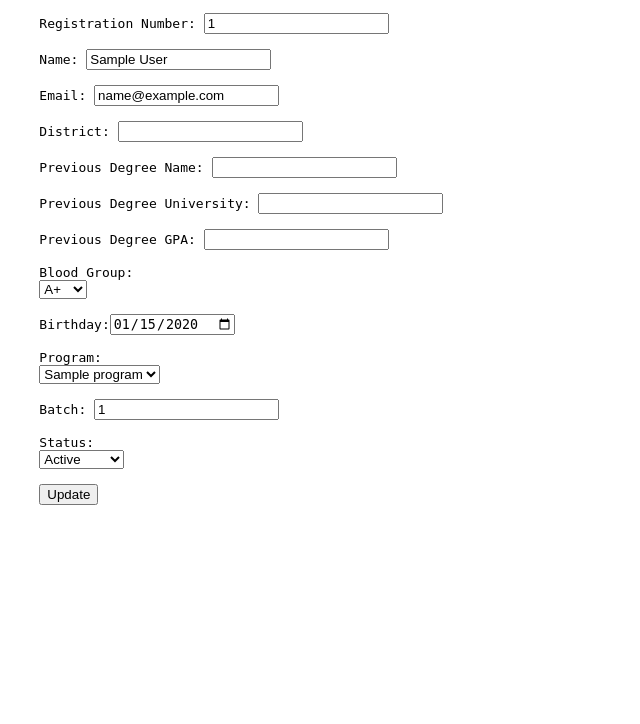
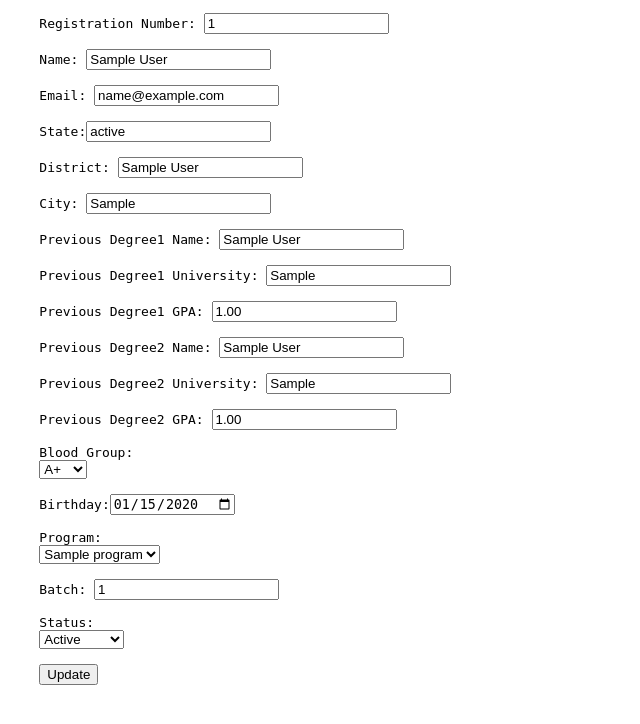
Before and after one commit to Intern1-ss/FULL-STACK-PROJECT, a Django app: page /student/update/1/ in a window 1280 px wide. Shown: the top 724 px of the page, without its empty margins (0-640 px from the left). Run offline with Django 5.2, Linux system fonts and the light colour scheme; tables that the repository leaves empty hold one stand-in row (values such as "Sample post").

```diff
--- a/lms/student/urls.py
+++ b/lms/student/urls.py
@@ -5,7 +5,7 @@ urlpatterns = [
     path('', views.studenthome, name='studenthome'),
     path('add-student/', views.add_student, name='add_student'),
     path('student/update/<int:regd_no>/', views.update_student, name='update_student'),
+    path('get_districts/<int:state_id>/', views.get_districts_by_state, name='get_districts_by_state'),
 
-    # ✅ AJAX endpoint for loading districts dynamically
-    path('get_districts/<int:state_id>/', views.get_districts_by_state, name='get_districts_by_state'),
+    path('bulk_upload/', views.bulk_upload_students, name='bulk_upload'),
 ]
--- a/lms/student/views.py
+++ b/lms/student/views.py
@@ -5,6 +5,9 @@ from datetime import datetime
 from django.contrib import messages
 from django.shortcuts import get_object_or_404
 from django.http import JsonResponse
+
+from openpyxl import load_workbook
+from django.core.exceptions import ValidationError
 
 def studenthome(request):
     return render(request,'home.html')
@@ -121,3 +124,104 @@ def get_states(request):
 def get_districts_by_state(request, state_id):
     districts = District.objects.filter(state_id=state_id).values('id', 'name')
     return JsonResponse(list(districts), safe=False)
+
+
+
+
+
+
+
+
+
+def bulk_upload_students(request):
+    if request.method == 'POST' and request.FILES['excel_file']:
+        excel_file = request.FILES['excel_file']
+        wb = load_workbook(filename=excel_file)
+        sheet = wb.active
+
+        headers = [cell.value for cell in sheet[1]]
+        expected_headers = [
+            "regd_no", "name", "email", "state_name", "district_name","city", "prev_degree1_name",
+            "prev_degree1_university", "prev_degree1_gpa", "prev_degree2_name",
+            "prev_degree2_university", "prev_degree2_gpa", "blood_group", "birthday",
+            "program", "batch", "status"
+        ]
+
+        if headers != expected_headers:
+            messages.error(request, "Excel format is incorrect. Expected headers: " + ", ".join(expected_headers))
+            return redirect('studenthome')
+
+        success_count = 0
+        error_entries = []
+
+        for row in sheet.iter_rows(min_row=2, values_only=True):
+            data = dict(zip(headers, row))
+
+            try:
+                # Validate required fields
+                if not data['regd_no'] or not data['email'] or not data['name'] or not data['program']:
+                    raise ValueError("Missing required fields.")
+
+                # Check for duplicates
+                if Student.objects.filter(regd_no=data['regd_no']).exists():
+                    raise ValueError(f"Registration number {data['regd_no']} already exists.")
+                if Student.objects.filter(email=data['email']).exists():
+                    raise ValueError(f"Email {data['email']} already exists.")
+
+                # Validate blood group
+                if data['blood_group'] and data['blood_group'] not in dict(Student.BLOOD_GROUP_CHOICES):
+                    raise ValueError(f"Invalid blood group: {data['blood_group']}")
+
+                # Validate status
+                if data['status'] and data['status'] not in dict(Student.STATUS_CHOICES):
+                    raise ValueError(f"Invalid status: {data['status']}")
+
+                # Validate and fetch Program
+                try:
+                    program = Program.objects.get(name__iexact=data['program'])
+                except Program.DoesNotExist:
+                    raise ValueError(f"Program '{data['program']}' does not exist.")
+
+                # Parse birthday (expected DD-MM-YYYY)
+                birthday = None
+                if data['birthday']:
+                    try:
+                        birthday = datetime.strptime(data['birthday'], '%d-%m-%Y').date()
+                    except ValueError:
+                        raise ValueError("Birthday format should be DD-MM-YYYY")
+
+                # Create student
+                Student.objects.create(
+                    regd_no=data['regd_no'],
+                    name=data['name'],
+                    email=data['email'],
+                    state_name=data['state_name'] or '',
+                    district_name=data.get('district_name') or '',
+                    city=data.get('city') or '',
+                    prev_degree1_name=data.get('prev_degree1_name') or '',
+                    prev_degree1_university=data.get('prev_degree1_university') or '',
+                    prev_degree1_gpa=data.get('prev_degree1_gpa') or None,
+                    prev_degree2_name=data.get('prev_degree2_name') or '',
+                    prev_degree2_university=data.get('prev_degree2_university') or '',
+                    prev_degree2_gpa=data.get('prev_degree2_gpa') or None,
+                    blood_group=data.get('blood_group'),
+                    birthday=birthday,
+                    program=program,
+                    batch=data.get('batch') or datetime.now().year,
+                    status=data.get('status') or 'active',
+                    created_at=datetime.now(),
+                    updated_at=datetime.now()
+                )
+                success_count += 1
+
+            except Exception as e:
+                error_entries.append(f"{data.get('regd_no')} - {e}")
+
+        # Final message
+        if error_entries:
+            messages.warning(request, f"{success_count} students uploaded successfully. {len(error_entries)} failed.")
+            messages.error(request, "\n".join(error_entries))
+        else:
+            messages.success(request, f"All {success_count} students uploaded successfully.")
+
+        return redirect('studenthome')
--- a/lms/templates/student_form.html
+++ b/lms/templates/student_form.html
@@ -91,7 +91,7 @@
             const stateId = document.getElementById("state").value;
             const districtSelect = document.getElementById("district");
 
-            // Clear previous districts
+
             districtSelect.innerHTML = '<option value="">Select District</option>';
 
             if (stateId) {
--- a/lms/templates/student_update_form.html
+++ b/lms/templates/student_update_form.html
@@ -12,10 +12,15 @@
     Registration Number: <input type="text" name="regd_no" value="{{ student.regd_no }}" readonly><br>
     Name: <input type="text" name="name" value="{{ student.name }}"><br>
     Email: <input type="email" name="email" value="{{ student.email }}"><br>
-    District: <input type="text" name="district" value="{{ student.district }}"><br>
-    Previous Degree Name: <input type="text" name="prev_degree_name" value="{{ student.prev_degree_name }}"><br>
-    Previous Degree University: <input type="text" name="prev_degree_university" value="{{ student.prev_degree_university }}"><br>
-    Previous Degree GPA: <input type="number" step="0.01" name="prev_degree_gpa" value="{{ student.prev_degree_gpa }}"><br>
+    State:<input type="text" name="state" value="{{ student.state_name }}"><br>
+    District: <input type="text" name="district" value="{{ student.district_name }}"><br>
+    City: <input type="text" name="city" value="{{ student.city }}"><br>
+    Previous Degree1 Name: <input type="text" name="prev_degree1_name" value="{{ student.prev_degree1_name }}"><br>
+    Previous Degree1 University: <input type="text" name="prev_degree1_university" value="{{ student.prev_degree1_university }}"><br>
+    Previous Degree1 GPA: <input type="number" step="0.01" name="prev_degree1_gpa" value="{{ student.prev_degree1_gpa }}"><br>
+    Previous Degree2 Name: <input type="text" name="prev_degree2_name" value="{{ student.prev_degree2_name }}"><br>
+    Previous Degree2 University: <input type="text" name="prev_degree2_university" value="{{ student.prev_degree2_university }}"><br>
+    Previous Degree2 GPA: <input type="number" step="0.01" name="prev_degree2_gpa" value="{{ student.prev_degree2_gpa }}"><br>
     Blood Group:
     <select name="blood_group">
         {% for code, label in blood_groups %}
```
Also changed, not shown: lms/templates/home.html (+17 -0 lines).
